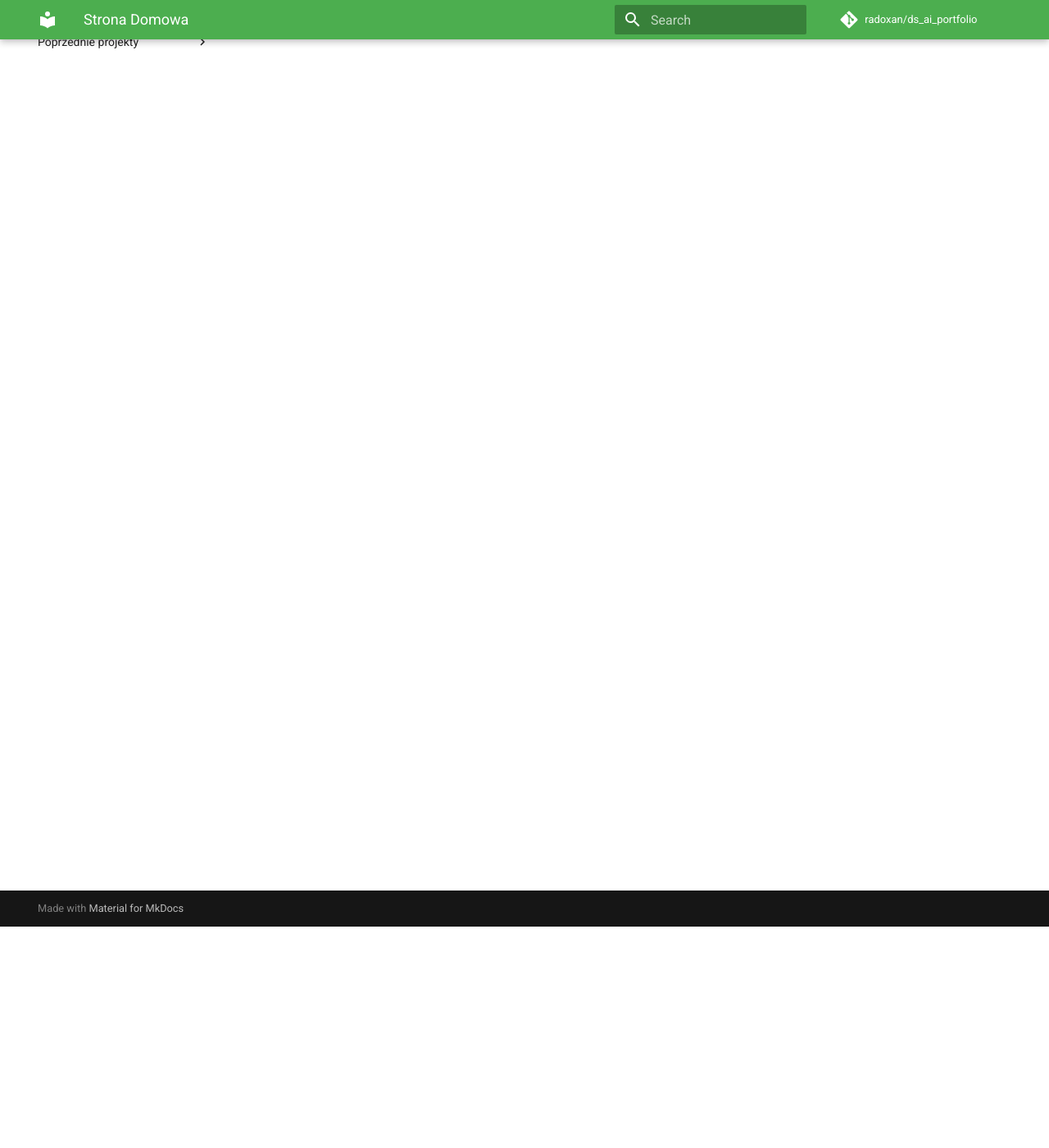
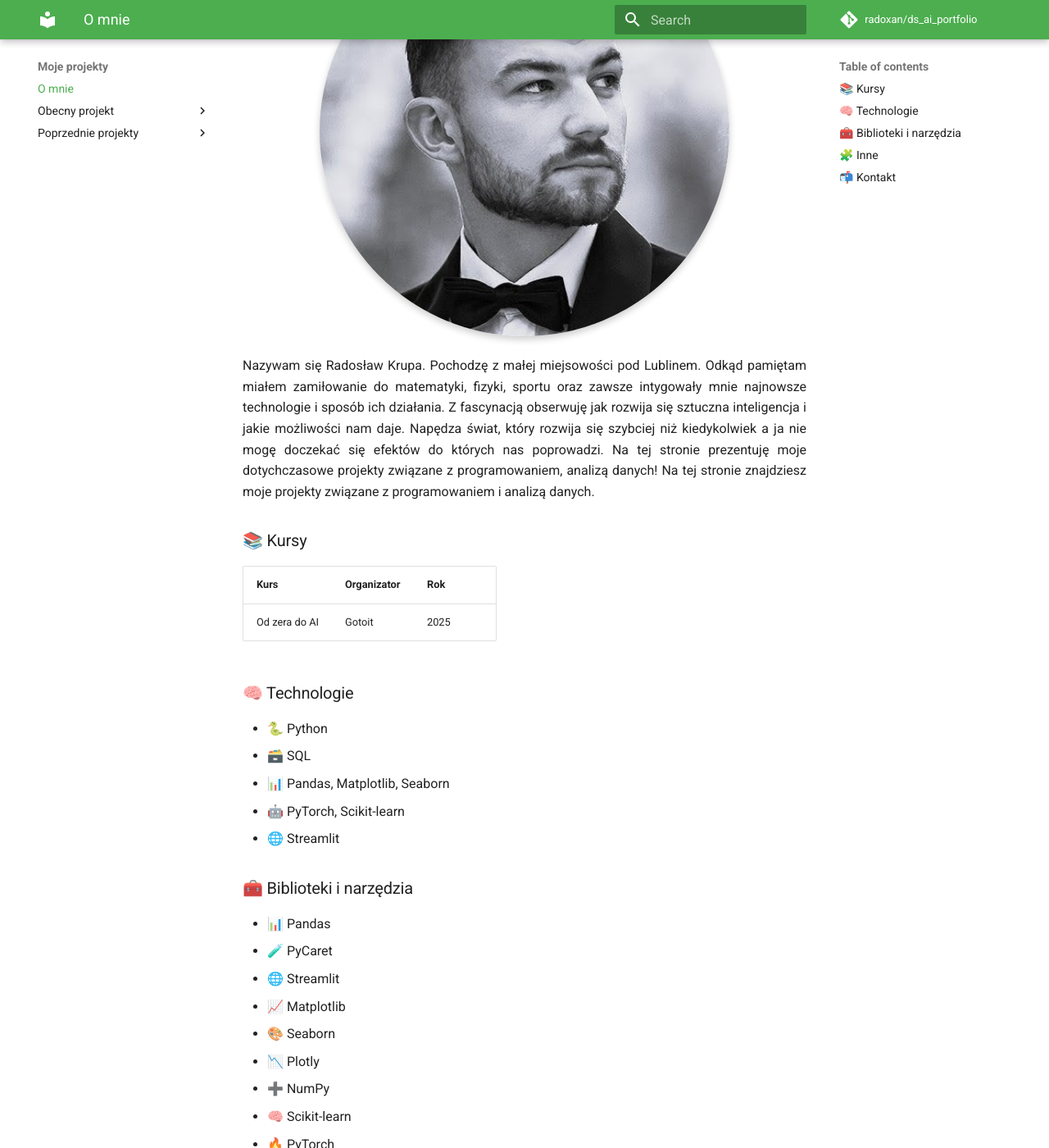
Before and after one commit to radoxan/ds_ai_portfolio, an MkDocs documentation site: the page built from docs/index.md, in a window 1280 px wide and 1400 px high, scrolled down 270 px. Shown: the whole window at 82% size. Built offline with MkDocs 1.6.1 and Material for MkDocs 9.7.7, drawn with Linux system fonts in a browser that asks for light colours; comment, search, counter and statistics services are not loaded; some of the changed text lies outside the part shown.

Commit message:
dodano nowe projekty, zmieniono opisy i oznaczenia

```diff
--- a/docs/index.md
+++ b/docs/index.md
@@ -1,4 +1,65 @@
-# Cześć tu Radek. Witaj w moim portfolio
+# Cześć tu Radek. Witaj w moim portfolio!
 
 
-Tutaj prezentuję moje dotychczasowe projekty związane z programowaniem oraz analizą danych!
+<div style="text-align: center;">
+  <img src="SquareME.jpg" alt="Moje zdjęcie" style="width: 500px; border-radius: 50%; box-shadow: 0 4px 8px rgba(0,0,0,0.2);">
+</div>
+
+<p style="text-align: justify;">
+
+Nazywam się Radosław Krupa. Pochodzę z małej miejsowości pod Lublinem.
+Odkąd pamiętam miałem zamiłowanie do matematyki, fizyki, sportu oraz zawsze intygowały mnie najnowsze technologie i sposób ich działania. Z fascynacją obserwuję jak rozwija się sztuczna inteligencja i jakie możliwości nam daje. Napędza świat, który rozwija się szybciej niż kiedykolwiek a ja nie mogę doczekać się efektów do których nas poprowadzi.
+Na tej stronie prezentuję moje dotychczasowe projekty związane z programowaniem, analizą danych!
+
+
+Na tej stronie znajdziesz moje projekty związane z programowaniem i analizą danych.
+</p>
+
+### 📚 Kursy
+
+| Kurs          | Organizator | Rok  |
+|---------------|-------------|------|
+| Od zera do AI | Gotoit      | 2025 |
+
+
+### 🧠 Technologie
+- 🐍 Python
+- 🗃️ SQL
+- 📊 Pandas, Matplotlib, Seaborn
+- 🤖 PyTorch, Scikit-learn
+- 🌐 Streamlit
+
+### 🧰 Biblioteki i narzędzia
+- 📊 Pandas
+- 🧪 PyCaret
+- 🌐 Streamlit
+- 📈 Matplotlib
+- 🎨 Seaborn
+- 📉 Plotly
+- ➕ NumPy
+- 🧠 Scikit-learn
+- 🔥 PyTorch
+- 🖼️ Tkinter
+- 🕸️ BeautifulSoup
+- 🌐 Requests
+- 🤖 OpenAI API
+- 🔗 LangChain
+- 🧾 Pydanti
+
+### 🧩 Inne
+- 🗂️ Git
+- 🧠 Visual Studio Code
+- 📓 Jupyter
+- ☁️ DigitalOcean
+- 🐳 Docke
+
+
+### 📬 Kontakt
+
+
+
+[Mój GitHub](https://github.com/radoxan)
+
+[Mój Linkedin](https://www.linkedin.com/in/radoslaw-krupa/)
+
+    Napisz do mnie na [radekkrupa96@gmail.com]
--- a/mkdocs.yml
+++ b/mkdocs.yml
@@ -14,10 +14,19 @@ theme:
     accent: green
 
 nav:
-- Strona Domowa: index.md
+- O mnie: index.md
+
 - Obecny projekt:
-  - 'ICanHelpU':  ICanHelpU/index.md
+  - 'GeneratorMiniatur': DrawingGen/index.md
 - Poprzednie projekty:
-  - "BendTime": BendTime/index.md
-  - "Iris": Iris/index.md
-  - "Titanic": Titanic/index.md
+  - "Analiza danych":
+    - "Iris": Iris/index.md
+    - "Titanic": Titanic/index.md
+  - "Uczenie maszynowe":
+      - "FindFriends": FindFriends/index.md
+      - "BendTime": BendTime/index.md
+  - "Sztuczna inteligencja":
+    - "ArtGalleryGenerator": ArtGalleryGenerator/index.md
+    - "MyOwnGPT": MyOwnGPT/index.md
+  - "Inne":
+    - "KonwerterERP": KonwerterERP/index.md
```
Also changed, not shown: docs/ArtGalleryGenerator/index.md (added, +25 -0 lines), docs/BendTime/index.md (+3 -0 lines), docs/DrawingGen/index.md (added, +3 -0 lines), docs/FindFriends/index.md (added, +22 -0 lines), docs/ICanHelpU/index.md (deleted, +0 -3 lines), docs/KonwerterERP/index.md (added, +22 -0 lines), docs/MyOwnGPT/index.md (added, +20 -0 lines), docs/ArtGalleryGenerator/AGG1.jpg (added), docs/ArtGalleryGenerator/AGG2.jpg (added), docs/BendTime/BendTime.jpg (added), docs/FindFriends/FF1.jpg (added), docs/KonwerterERP/KERP1.jpg (added), docs/MyOwnGPT/MOGPT1.jpg (added), docs/SquareME.jpg (added).
